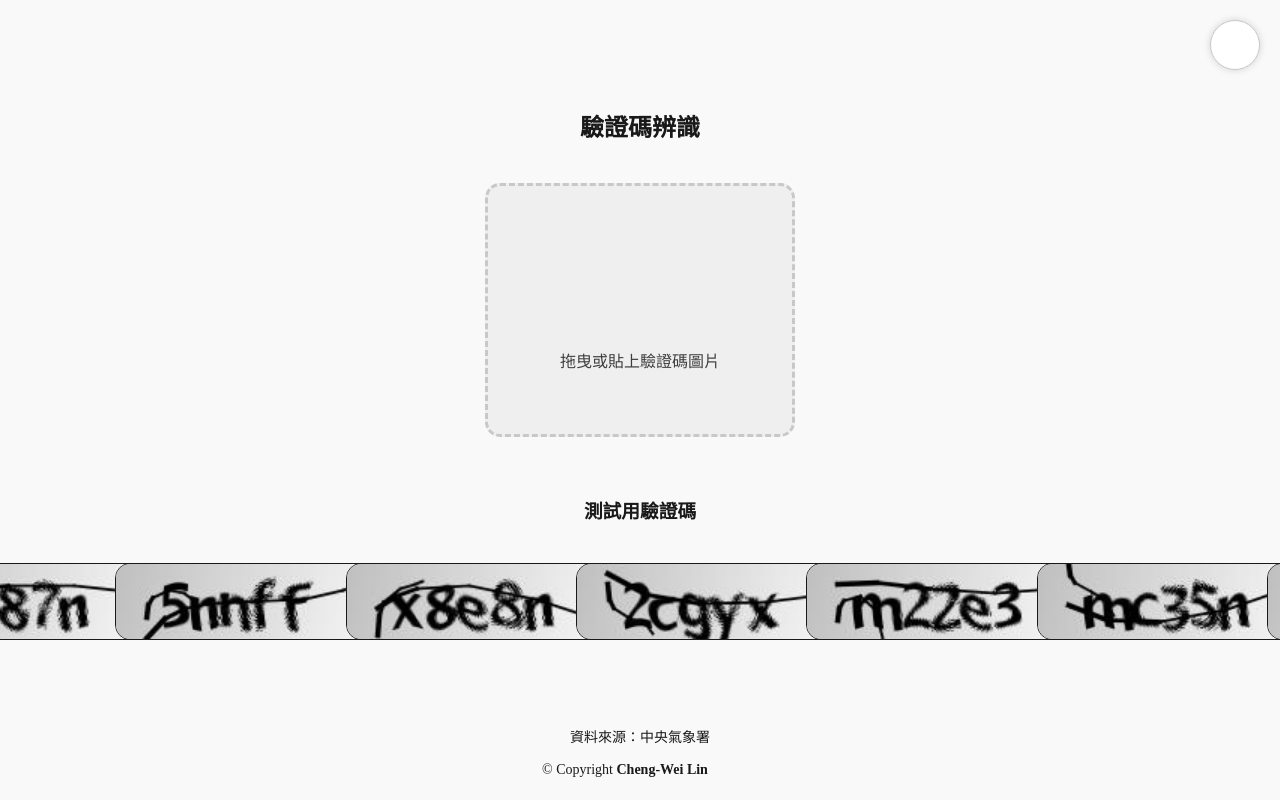
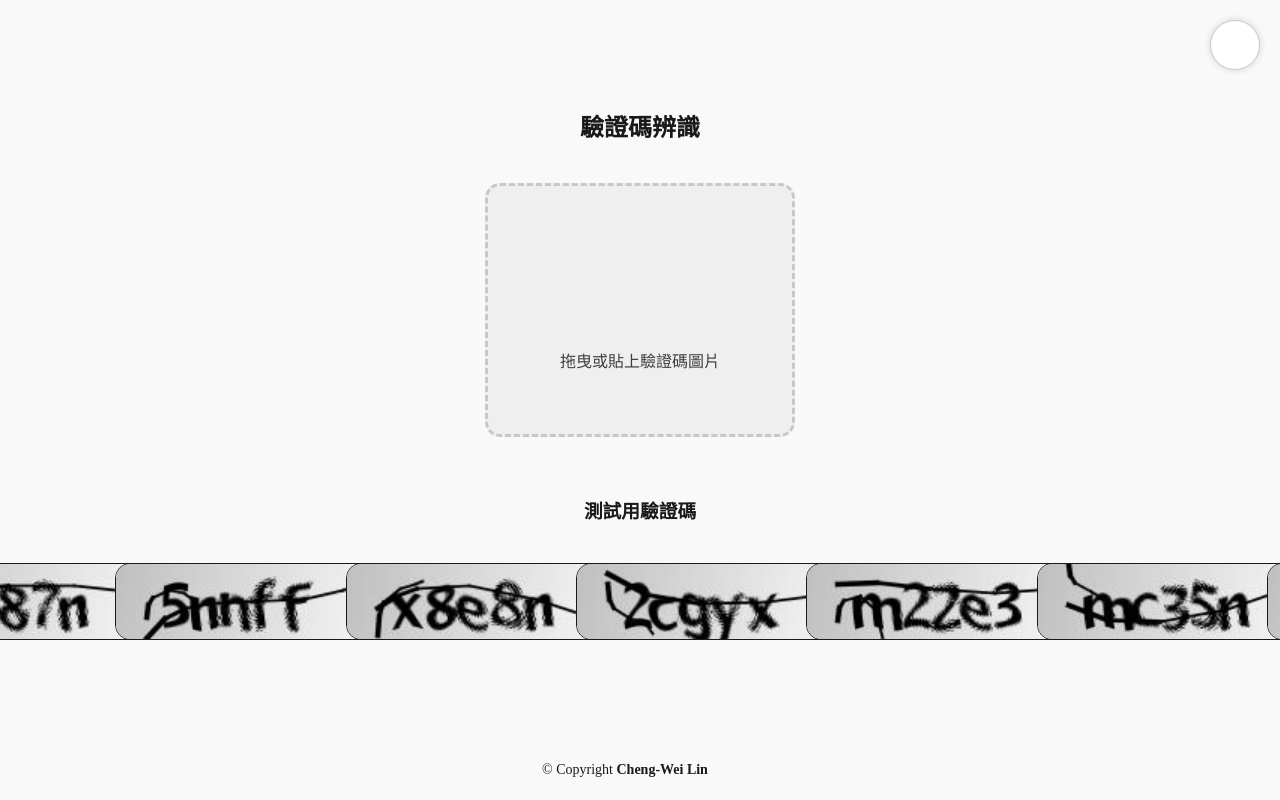
Before and after one commit to Lcwei-0708/Captcha_Detect, a Vue app: page / in a window 1280 px wide. Built offline with nearby package versions, Linux system fonts and the light colour scheme; some icons are missing.

Commit message:
2024/10/10

```diff
--- a/src/components/footer.vue
+++ b/src/components/footer.vue
@@ -1,6 +1,5 @@
 <template>
     <footer class="footer">
-        <p>資料來源：中央氣象署</p>
         <div class="container">
             <div class="copyright">
                 &copy; Copyright <strong><span>Cheng-Wei Lin</span></strong>
```
